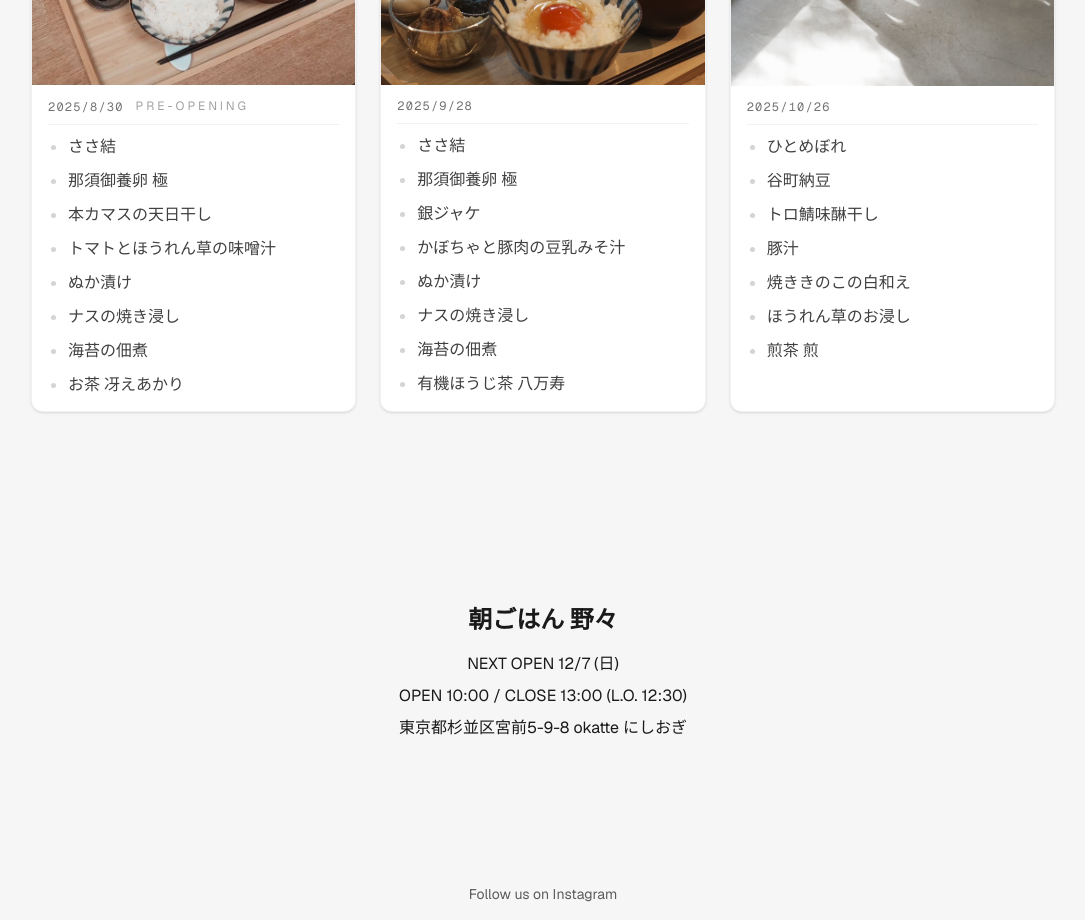
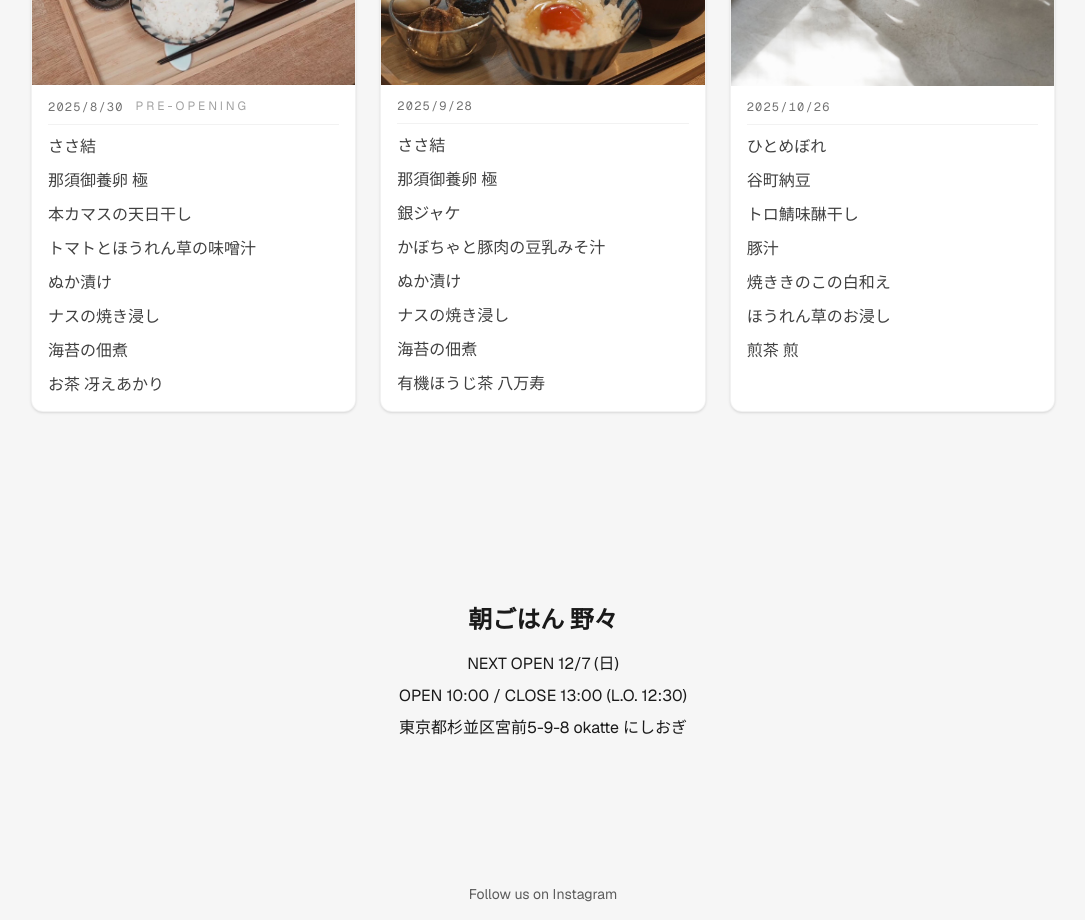
Before and after one commit to naoki-shigehisa/nono_magari, a Next.js app in the folder nono_magari/: page / in a window 1280 px wide. Shown: the part 2020-2940 px from the top of the page, without its empty margins (97-1182 px from the left). Built offline with nearby package versions, Linux system fonts and the light colour scheme.

Commit message:
remove .

```diff
--- a/nono_magari/app/page.tsx
+++ b/nono_magari/app/page.tsx
@@ -98,7 +98,7 @@ export default function Home() {
                       2025/8/30
                       <span className="ml-3 align-[0.05em] font-sans uppercase tracking-[0.25em] text-neutral-400">PRE-OPENING</span>
                     </div>
-                    <ul className="mt-2 pt-2 border-t border-black/5 list-disc pl-5 marker:text-neutral-300 text-[14px] sm:text-base leading-7 text-neutral-700 space-y-1.5">
+                    <ul className="mt-2 pt-2 border-t border-black/5 list-none pl-0 text-[14px] sm:text-base leading-7 text-neutral-700 space-y-1.5">
                       <li>ささ結</li>
                       <li>那須御養卵 極</li>
                       <li>本カマスの天日干し</li>
@@ -117,7 +117,7 @@ export default function Home() {
                   </div>
                   <div className="px-4 py-3">
                     <div className="text-[12px] tracking-widest text-neutral-500 font-mono tabular-nums">2025/9/28</div>
-                    <ul className="mt-2 pt-2 border-t border-black/5 list-disc pl-5 marker:text-neutral-300 text-[14px] sm:text-base leading-7 text-neutral-700 space-y-1.5">
+                    <ul className="mt-2 pt-2 border-t border-black/5 list-none pl-0 text-[14px] sm:text-base leading-7 text-neutral-700 space-y-1.5">
                       <li>ささ結</li>
                       <li>那須御養卵 極</li>
                       <li>銀ジャケ</li>
@@ -136,7 +136,7 @@ export default function Home() {
                   </div>
                   <div className="px-4 py-3">
                     <div className="text-[12px] tracking-widest text-neutral-500 font-mono tabular-nums">2025/10/26</div>
-                    <ul className="mt-2 pt-2 border-t border-black/5 list-disc pl-5 marker:text-neutral-300 text-[14px] sm:text-base leading-7 text-neutral-700 space-y-1.5">
+                    <ul className="mt-2 pt-2 border-t border-black/5 list-none pl-0 text-[14px] sm:text-base leading-7 text-neutral-700 space-y-1.5">
                       <li>ひとめぼれ</li>
                       <li>谷町納豆</li>
                       <li>トロ鯖味醂干し</li>
```
